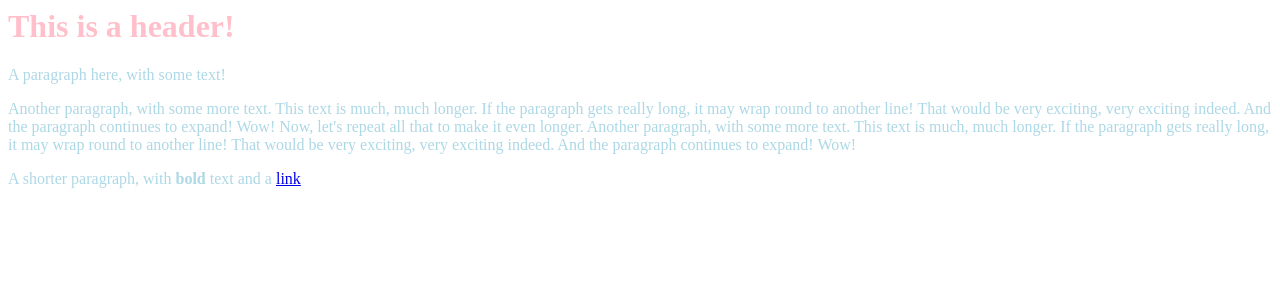
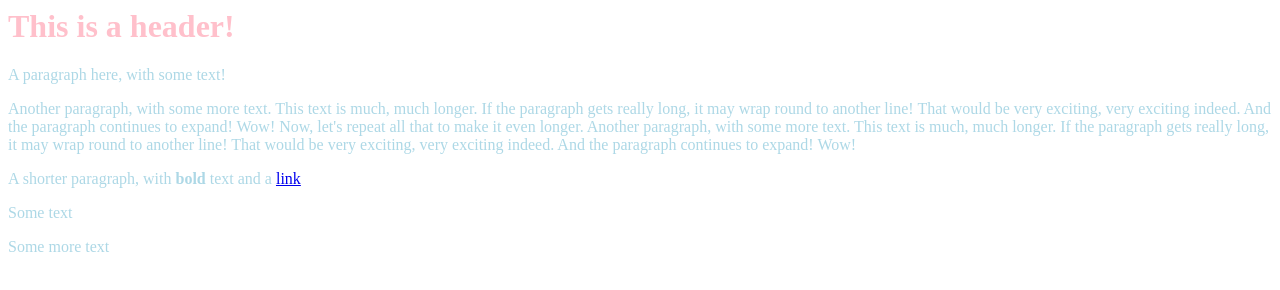
Before and after one commit to agfs-sbiayoka/agfs-sbiayoka.github.io, a plain HTML site: page index.html in a window 1280 px wide. Drawn offline with Linux system fonts and the light colour scheme.

Commit message:
Update index.html

```diff
--- a/index.html
+++ b/index.html
@@ -10,3 +10,5 @@
         <p>A shorter paragraph, with <b>bold</b> text and a <a href="https://google.com">link</a></p>
     </body>
 </html>
+<p class="green">Some text</p>
+<p class="purple">Some more text</p>
```
